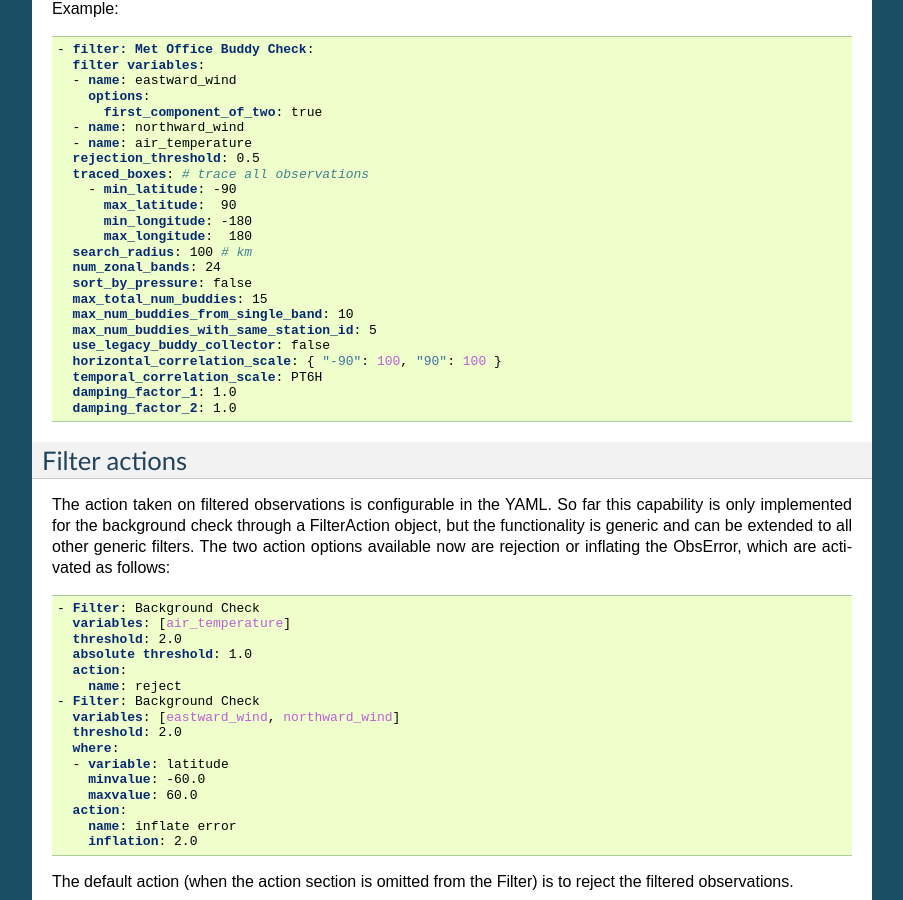
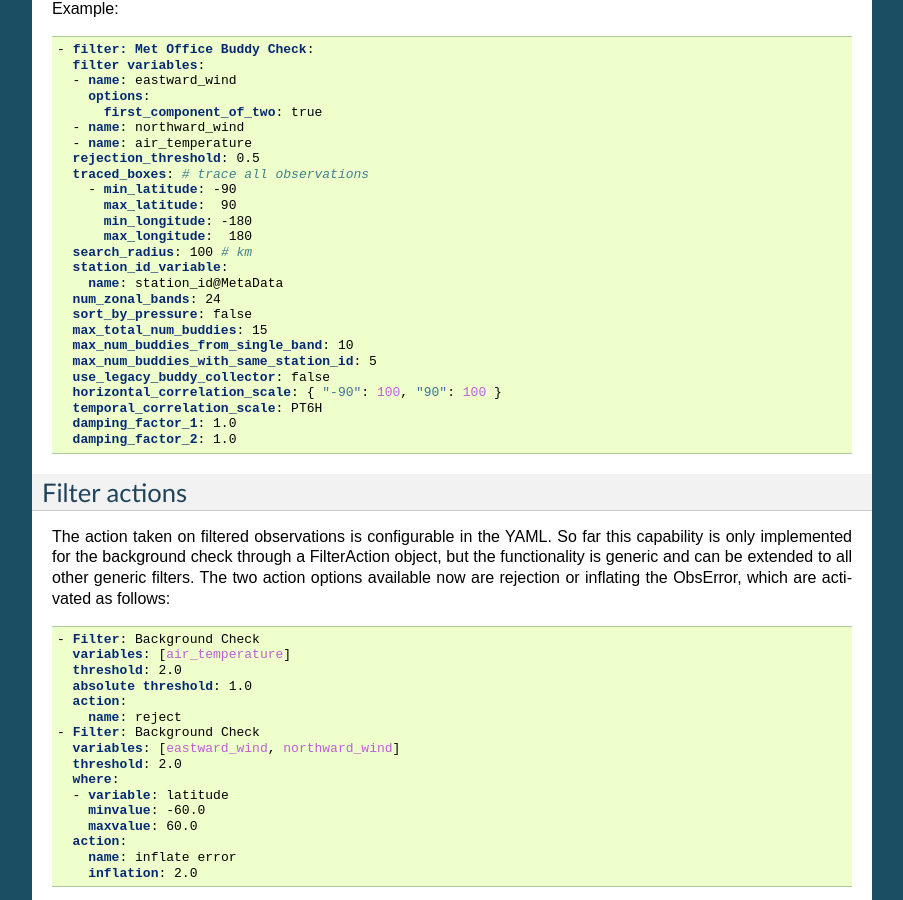
Before and after one commit to JCSDA/jedi-docs, a Sphinx documentation site: the page built from docs/jedi-components/ufo/qcfilters.rst, in a window 1280 px wide and 900 px high, scrolled down 19389 px. Shown: the whole window, without its empty margins (198-1101 px from the left). Built offline with Sphinx 7.4.7, drawn with Linux system fonts in a browser that asks for light colours.

Commit message:
Added an example of use of the station_id_variable parameter.

```diff
--- a/docs/jedi-components/ufo/qcfilters.rst
+++ b/docs/jedi-components/ufo/qcfilters.rst
@@ -1084,6 +1084,8 @@ Example:
         min_longitude: -180
         max_longitude:  180
     search_radius: 100 # km
+    station_id_variable:
+      name: station_id@MetaData
     num_zonal_bands: 24
     sort_by_pressure: false
     max_total_num_buddies: 15
```
